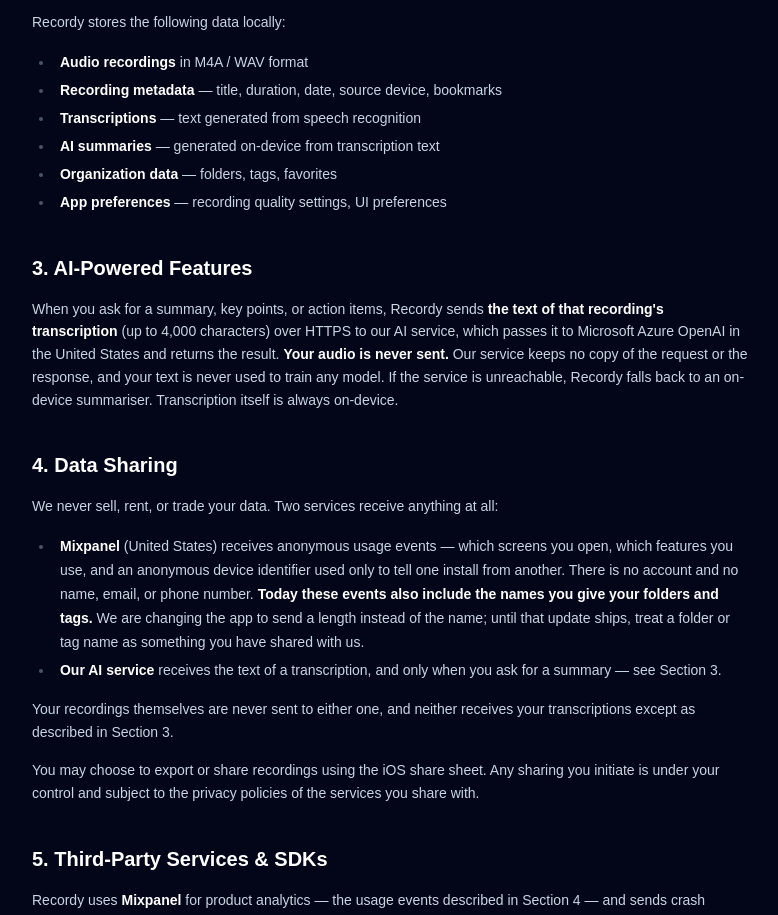
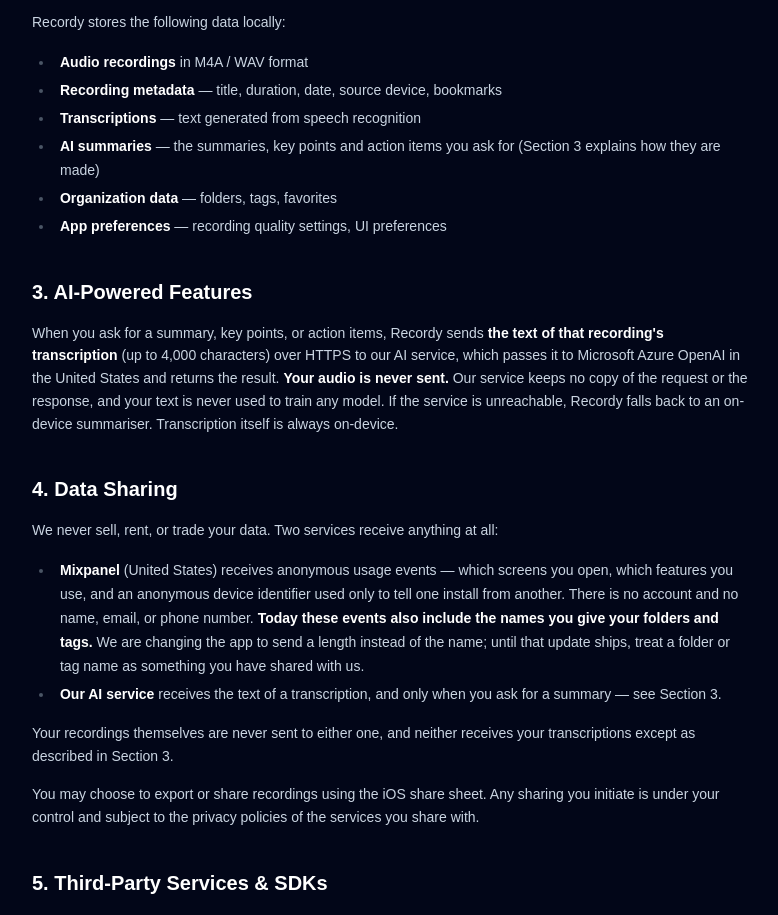
Before and after one commit to dheerajjha/heywrist, a Next.js app: page /recordy/privacy in a window 1280 px wide. Shown: the part 1480-2395 px from the top of the page, without its empty margins (248-1026 px from the left). Built offline with nearby package versions, Linux system fonts and the light colour scheme.

Commit message:
Recordy privacy: AI summaries are stored on device, not generated there

```diff
--- a/src/app/recordy/privacy/page.tsx
+++ b/src/app/recordy/privacy/page.tsx
@@ -82,7 +82,7 @@
         <li><strong>Audio recordings</strong> in M4A / WAV format</li>
         <li><strong>Recording metadata</strong> — title, duration, date, source device, bookmarks</li>
         <li><strong>Transcriptions</strong> — text generated from speech recognition</li>
-        <li><strong>AI summaries</strong> — generated on-device from transcription text</li>
+        <li><strong>AI summaries</strong> — the summaries, key points and action items you ask for (Section 3 explains how they are made)</li>
         <li><strong>Organization data</strong> — folders, tags, favorites</li>
         <li><strong>App preferences</strong> — recording quality settings, UI preferences</li>
       </ul>
```
